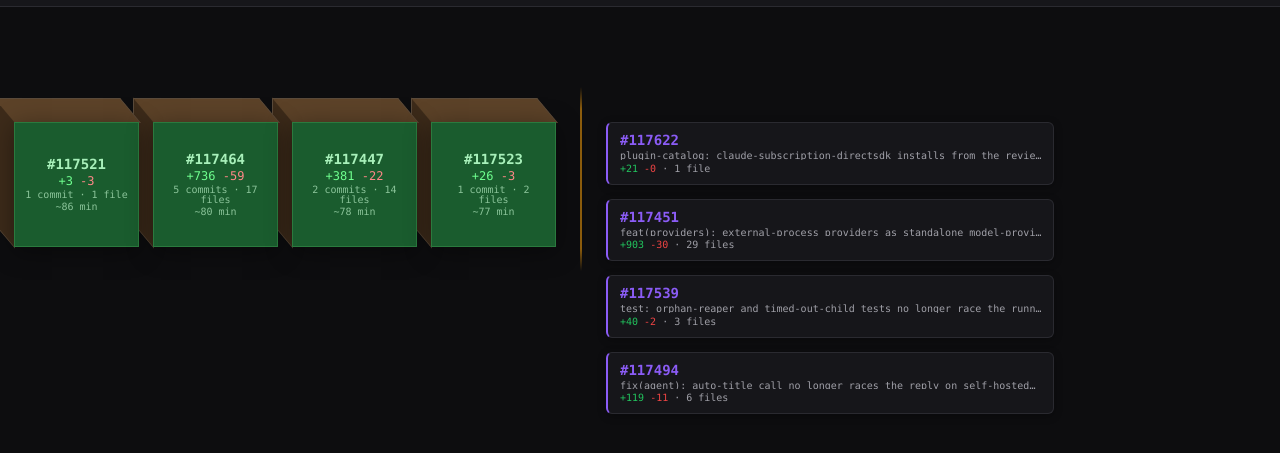
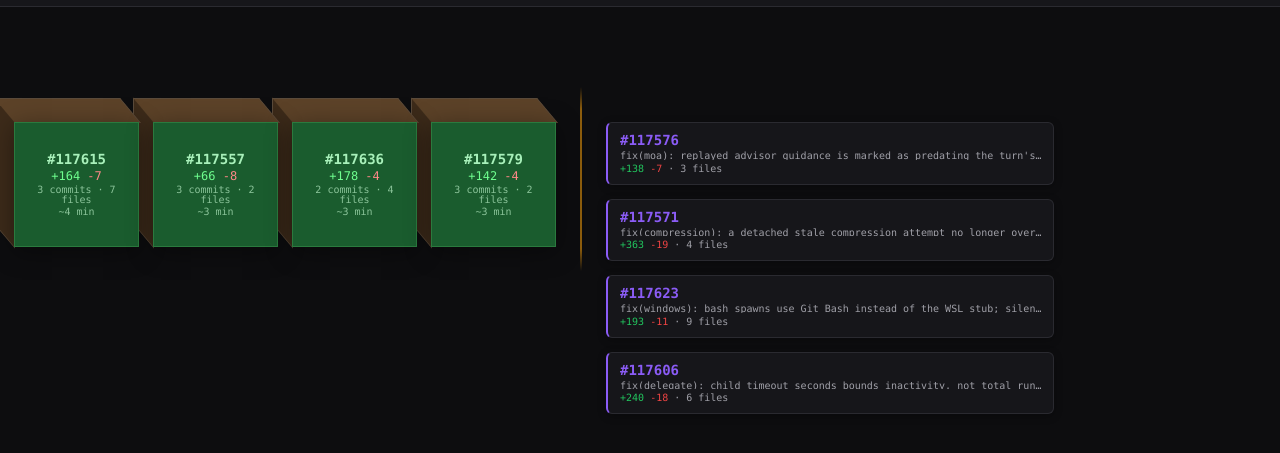
Before and after one commit to MindDragonLabs/nous-space, a plain HTML site: page index.html in a window 1280 px wide. Shown: the part 51-504 px from the top of the page. Drawn offline with Linux system fonts and the light colour scheme.

Commit message:
Refresh merge data from live main (cubes #117615/#117557/#117636/#117579, details #117576/#117571/#117623/#117606)

```diff
--- a/index.html
+++ b/index.html
@@ -437,34 +437,34 @@ button:focus-visible { outline: 2px solid var(--nous-amber); outline-offset: 2px
   <div class="zone-left" id="zoneLeft">
     <div class="cube">
       <div class="cube-face">
-        <div class="cube-pr">#117521</div>
-        <div class="cube-diff"><span class="add">+3</span>&nbsp;<span class="del">-3</span></div>
-        <div class="cube-prs">1 commit · 1 file</div>
-        <div class="cube-time">~86 min</div>
+        <div class="cube-pr">#117615</div>
+        <div class="cube-diff"><span class="add">+164</span>&nbsp;<span class="del">-7</span></div>
+        <div class="cube-prs">3 commits · 7 files</div>
+        <div class="cube-time">~4 min</div>
       </div>
     </div>
     <div class="cube">
       <div class="cube-face">
-        <div class="cube-pr">#117464</div>
-        <div class="cube-diff"><span class="add">+736</span>&nbsp;<span class="del">-59</span></div>
-        <div class="cube-prs">5 commits · 17 files</div>
-        <div class="cube-time">~80 min</div>
+        <div class="cube-pr">#117557</div>
+        <div class="cube-diff"><span class="add">+66</span>&nbsp;<span class="del">-8</span></div>
+        <div class="cube-prs">3 commits · 2 files</div>
+        <div class="cube-time">~3 min</div>
       </div>
     </div>
     <div class="cube">
       <div class="cube-face">
-        <div class="cube-pr">#117447</div>
-        <div class="cube-diff"><span class="add">+381</span>&nbsp;<span class="del">-22</span></div>
-        <div class="cube-prs">2 commits · 14 files</div>
-        <div class="cube-time">~78 min</div>
+        <div class="cube-pr">#117636</div>
+        <div class="cube-diff"><span class="add">+178</span>&nbsp;<span class="del">-4</span></div>
+        <div class="cube-prs">2 commits · 4 files</div>
+        <div class="cube-time">~3 min</div>
       </div>
     </div>
     <div class="cube">
       <div class="cube-face">
-        <div class="cube-pr">#117523</div>
-        <div class="cube-diff"><span class="add">+26</span>&nbsp;<span class="del">-3</span></div>
-        <div class="cube-prs">1 commit · 2 files</div>
-        <div class="cube-time">~77 min</div>
+        <div class="cube-pr">#117579</div>
+        <div class="cube-diff"><span class="add">+142</span>&nbsp;<span class="del">-4</span></div>
+        <div class="cube-prs">3 commits · 2 files</div>
+        <div class="cube-time">~3 min</div>
       </div>
     </div>
   </div>
@@ -473,24 +473,24 @@ button:focus-visible { outline: 2px solid var(--nous-amber); outline-offset: 2px
 
   <div class="zone-right">
     <div class="detail-box">
-      <div class="d-pr">#117622</div>
-      <div class="d-title">plugin-catalog: claude-subscription-directsdk installs from the revie…</div>
-      <div class="d-diff"><span class="add">+21</span>&nbsp;<span class="del">-0</span> · 1 file</div>
+      <div class="d-pr">#117576</div>
+      <div class="d-title">fix(moa): replayed advisor guidance is marked as predating the turn's…</div>
+      <div class="d-diff"><span class="add">+138</span>&nbsp;<span class="del">-7</span> · 3 files</div>
     </div>
     <div class="detail-box">
-      <div class="d-pr">#117451</div>
-      <div class="d-title">feat(providers): external-process providers as standalone model-provi…</div>
-      <div class="d-diff"><span class="add">+903</span>&nbsp;<span class="del">-30</span> · 29 files</div>
+      <div class="d-pr">#117571</div>
+      <div class="d-title">fix(compression): a detached stale compression attempt no longer over…</div>
+      <div class="d-diff"><span class="add">+363</span>&nbsp;<span class="del">-19</span> · 4 files</div>
     </div>
     <div class="detail-box">
-      <div class="d-pr">#117539</div>
-      <div class="d-title">test: orphan-reaper and timed-out-child tests no longer race the runn…</div>
-      <div class="d-diff"><span class="add">+40</span>&nbsp;<span class="del">-2</span> · 3 files</div>
+      <div class="d-pr">#117623</div>
+      <div class="d-title">fix(windows): bash spawns use Git Bash instead of the WSL stub; silen…</div>
+      <div class="d-diff"><span class="add">+193</span>&nbsp;<span class="del">-11</span> · 9 files</div>
     </div>
     <div class="detail-box">
-      <div class="d-pr">#117494</div>
-      <div class="d-title">fix(agent): auto-title call no longer races the reply on self-hosted…</div>
-      <div class="d-diff"><span class="add">+119</span>&nbsp;<span class="del">-11</span> · 6 files</div>
+      <div class="d-pr">#117606</div>
+      <div class="d-title">fix(delegate): child_timeout_seconds bounds inactivity, not total run…</div>
+      <div class="d-diff"><span class="add">+240</span>&nbsp;<span class="del">-18</span> · 6 files</div>
     </div>
   </div>
 </main>
```
